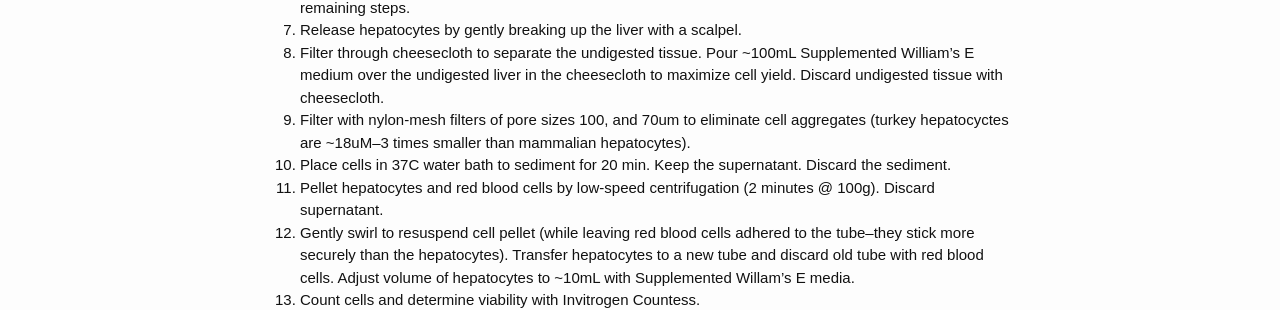
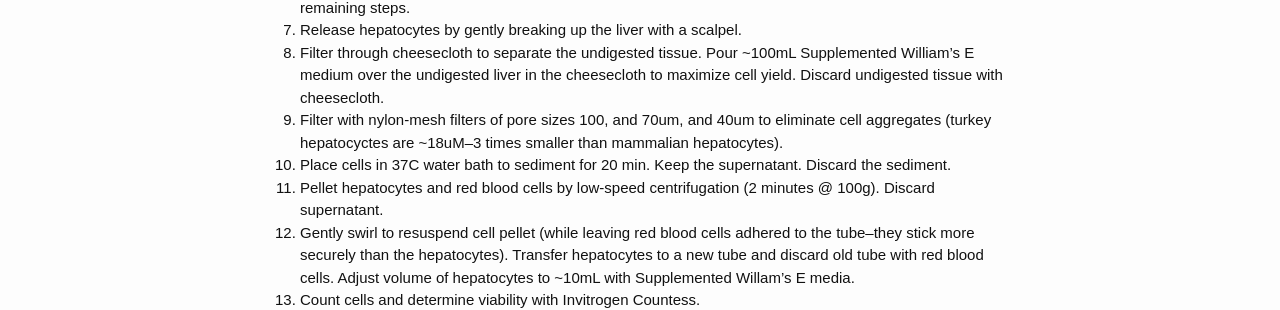
Before and after one commit to aduffy70/Protocols, a Jekyll site: the page built from Turkey_liver_cell_isolation.md, in a window 1280 px wide. Shown: the part 413-723 px from the top of the page. Built offline with Jekyll 4.4.1, drawn with Linux system fonts in a browser that asks for light colours; some web fonts are replaced.

Commit message:
We are using 40um filters again.

```diff
--- a/Turkey_liver_cell_isolation.md
+++ b/Turkey_liver_cell_isolation.md
@@ -14,7 +14,7 @@ Adapted from Fraslin Cell Isolation Protocol
 1. Excise the liver, transfer to Supplemented William’s E media (~100mL), and move to the sterile hood for remaining steps.
 1. Release hepatocytes by gently breaking up the liver with a scalpel.
 1. Filter through cheesecloth to separate the undigested tissue. Pour ~100mL Supplemented William’s E medium over the undigested liver in the cheesecloth to maximize cell yield. Discard undigested tissue with cheesecloth.
-1. Filter with nylon-mesh filters of pore sizes 100, and 70um to eliminate cell aggregates (turkey hepatocyctes are ~18uM--3 times smaller than mammalian hepatocytes).
+1. Filter with nylon-mesh filters of pore sizes 100, and 70um, and 40um to eliminate cell aggregates (turkey hepatocyctes are ~18uM--3 times smaller than mammalian hepatocytes).
 1. Place cells in 37C water bath to sediment for 20 min. Keep the supernatant. Discard the sediment.
 1. Pellet hepatocytes and red blood cells by low-speed centrifugation (2 minutes @ 100g). Discard supernatant.
 1. Gently swirl to resuspend cell pellet (while leaving red blood cells adhered to the tube--they stick more securely than the hepatocytes). Transfer hepatocytes to a new tube and discard old tube with red blood cells. Adjust volume of hepatocytes to ~10mL with Supplemented Willam's E media.
```
